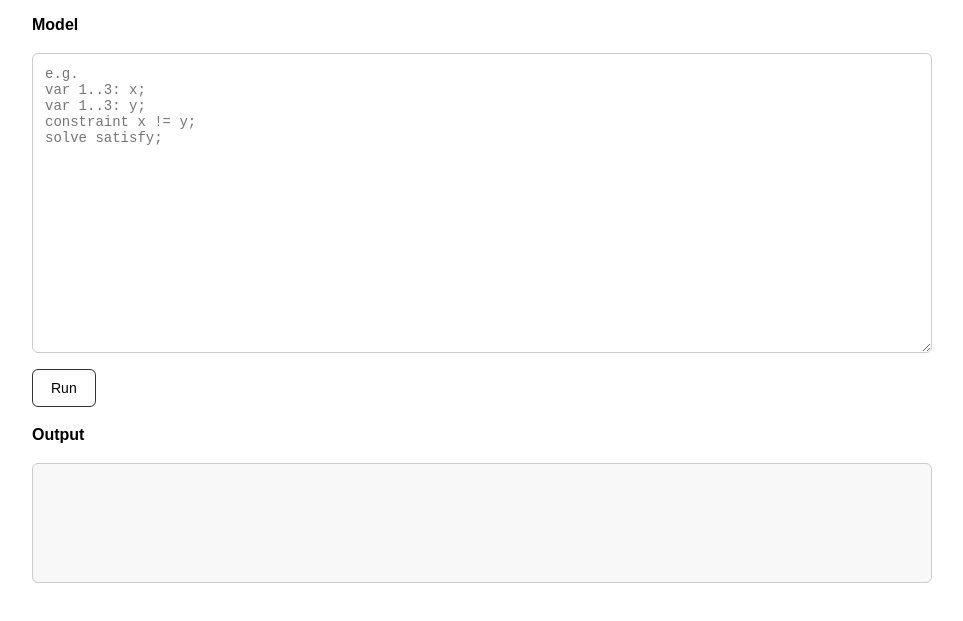
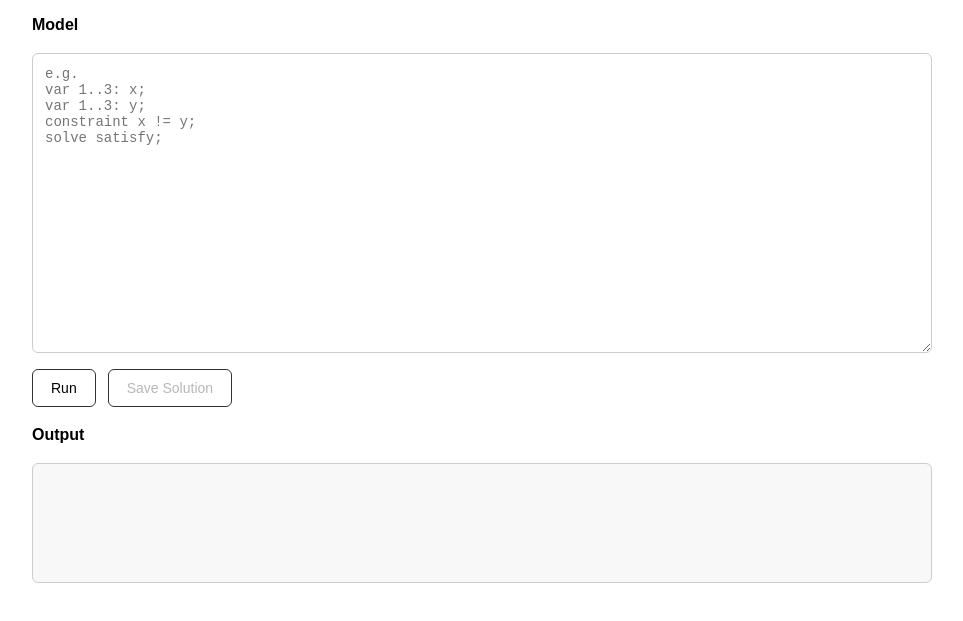
Before and after one commit to NotDidy/MiniZinc-Solver, a website built with Vite: page JS/index.html in a window 1280 px wide. Shown: the part 123-744 px from the top of the page, without its empty margins (158-1121 px from the left). Built offline with nearby package versions, Linux system fonts and the light colour scheme.

Commit message:
Added HTML button to the webserver

```diff
--- a/JS/index.html
+++ b/JS/index.html
@@ -87,6 +87,7 @@ solve satisfy;"
 
             <div style="display: flex; gap: 12px">
                 <button id="run-model">Run</button>
+                <button id="save-solution" disabled>Save Solution</button>
             </div>
 
             <label for="model-output">Output</label>
```
Also changed, not shown: 1 other file.
